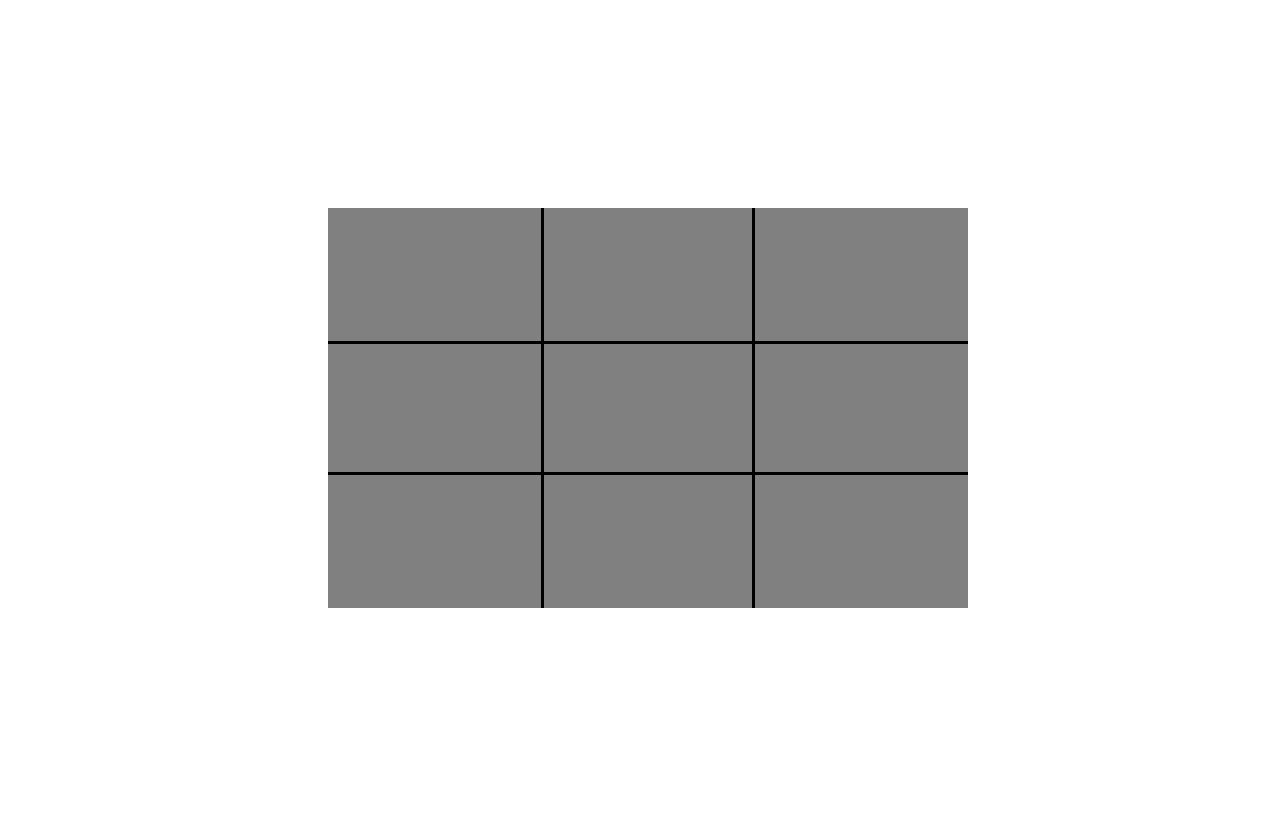
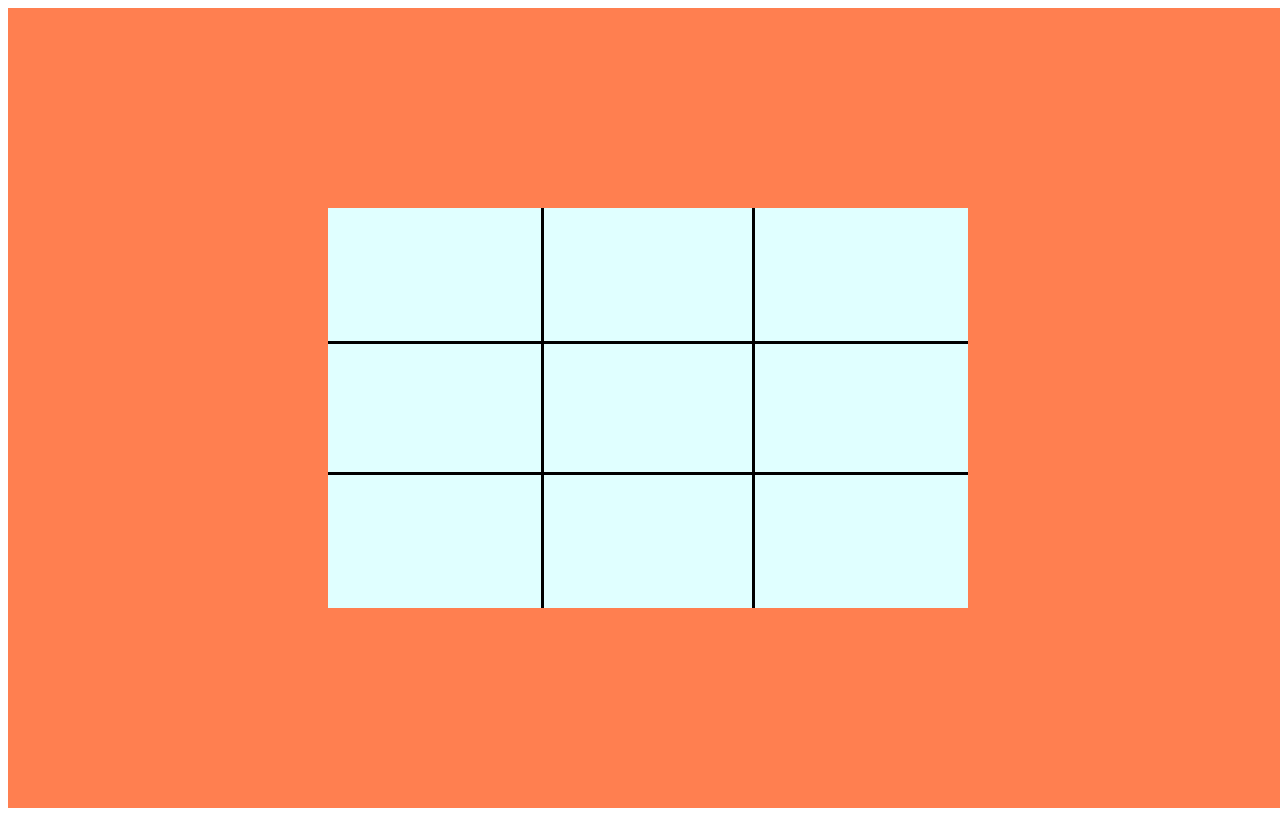
Before and after one commit to AntiFX/TicTacToe, a plain HTML site: page index.html in a window 1280 px wide. Drawn offline with Linux system fonts and the light colour scheme.

```diff
--- a/styles.css
+++ b/styles.css
@@ -4,6 +4,7 @@
     width: 100vw;
     justify-content: center;
     align-content: center;
+    background-color: coral;
 }
 #gameBoard{
     display: grid;
@@ -17,7 +18,7 @@
 }
 .square{
     display:grid;
-    background-color: gray;
+    background-color: lightcyan;
     justify-content: center;
     align-content: center;
 }
```
Also changed, not shown: readme.txt.
